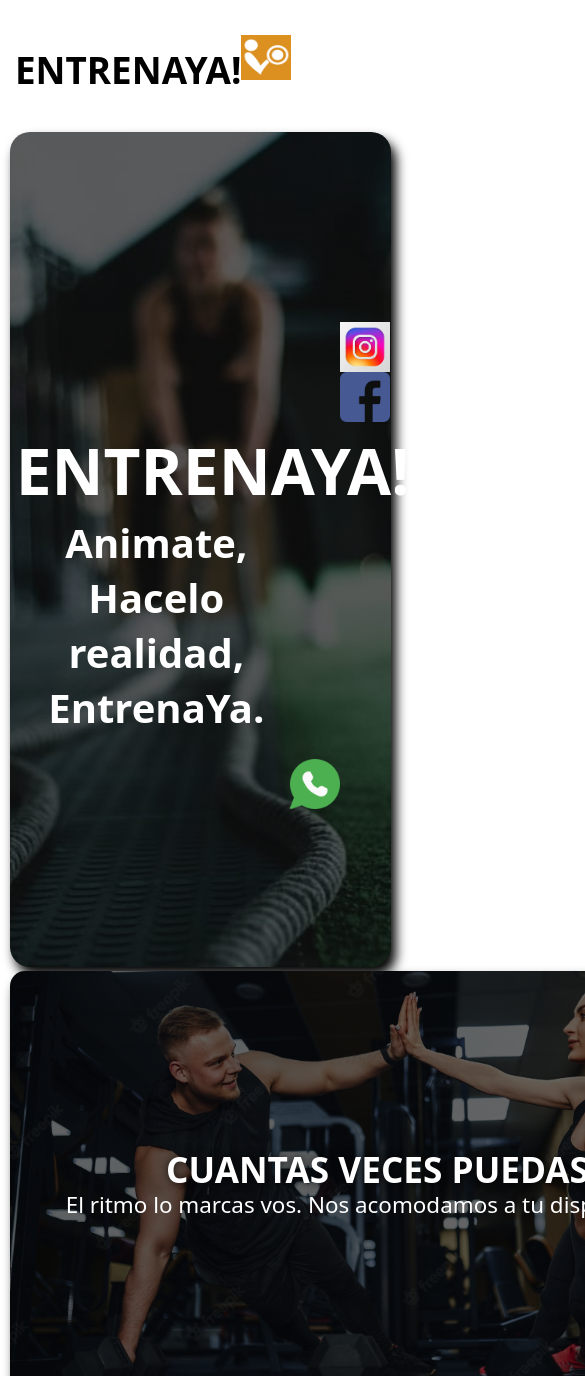
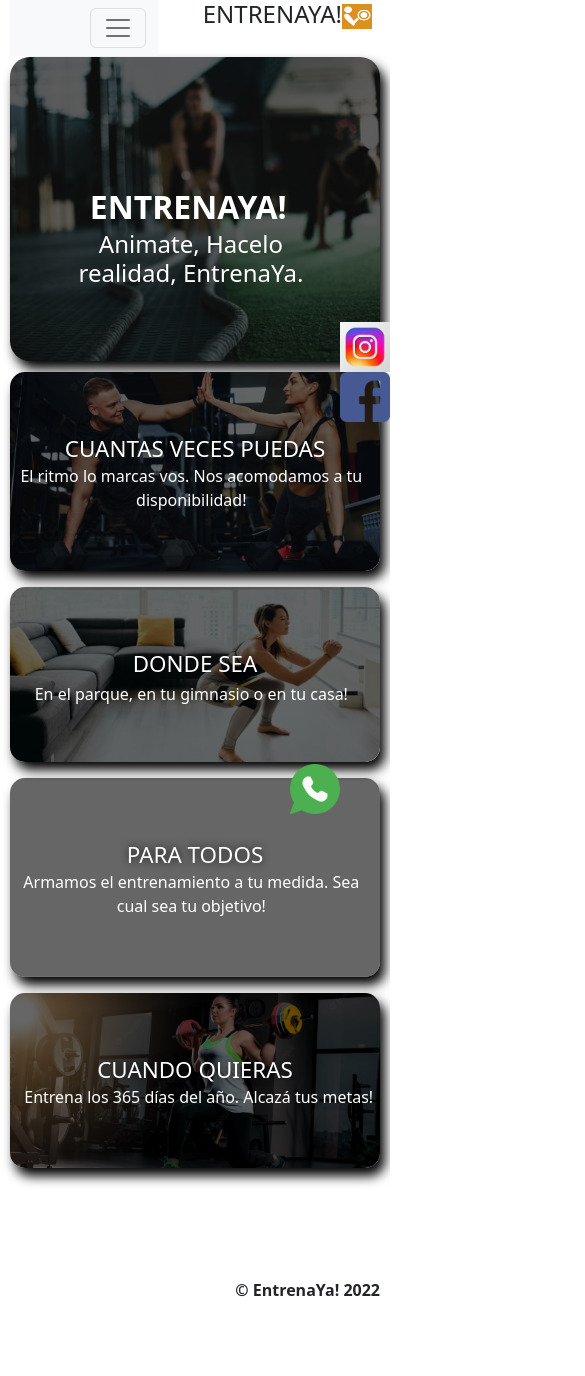
Before and after one commit to willy2403/EntrenaYa, a website: page index.html in a window 390 px wide. Shown: the top 1376 px of the page, 585 px wide, since content can reach past the window. After the commit the page ends 1318 px from the top, so only its background shows below. Drawn offline with nearby package versions, Linux system fonts and the light colour scheme; files whose address does not match are found by name.

Commit message:
media de index y arreglo node

```diff
--- a/css/estilo.css
+++ b/css/estilo.css
@@ -10,55 +10,28 @@
     grid-template-columns: 0.8fr 1.2fr;
     grid-template-rows: 0.2;
     grid-template-areas:
-    "logo nav";
+    "nav logo";
 
 
 }
 
 .titulo {
     grid-area: logo;
-    margin-left: 5px;
+    display: flex;
+    flex-direction: row;
+    justify-content: flex-end;
+    margin-right: 3px;
     font-weight: bold;
+    margin-bottom: 20px;
 }
 
-.estilolisto {
-    grid-area: nav;
-    margin-right: 1%;
-
+.titulo h3{
+    font-size: 2.0em;
 }
-
-ul{
-    display: flex;
-    justify-content: end;
-    justify-content: space-evenly;
-
-}
-li{
-    display: inline;
-
-
-}
-header a{
-    list-style: none;
-    text-decoration: none;
-    font-weight: bold;
-    color: black;
-    font-weight: bold;
-}
-
-header a:hover{
-    color: #24293d;
-}
-.titulo{
-    display: flex;
-    justify-content:space-between;
-
-}
-
 .logo{
-    margin-top: 5px;
-    margin-right: 350px;
-    padding-top: 22px;
+    margin-top: 1px;
+    margin-right: 5px;
+    padding-top: 2px;
 }
 
 
@@ -104,7 +77,7 @@ body{
 }
 
 .animate__titulo h2{
-    transform: translate(2%, 5%);
+    transform: translate(2%, 62%);
 }
 
 h1{font-size: 3.5em;}
@@ -149,13 +122,14 @@ p{font-size: 1.5em;}
     font-size: 2.2em;
     color: white;
     padding: 50px;
-    transform: translate(-1%, 60%);
+    transform: translate(-1%, 90%);
     text-shadow: 0 0 8px rgba(0, 0 , 0, 0.8);
 
 }
 .ritmo p{
     color: white;
     font-size: 1.4em;
+    transform: translate(-1%, 188%);
 }
 
 .casa{
@@ -175,13 +149,14 @@ p{font-size: 1.5em;}
     font-size: 2.2em;
     color: white;
     padding: 50px;
-    transform: translate(-1%, 60%);
+    transform: translate(-1%, 90%);
     text-shadow: 0 0 8px rgba(0, 0 , 0, 0.8);
 }
 
 .casa p{
     color: white;
     font-size: 1.4em;
+    transform: translate(-1%, 188%);
 }
 
 .todos{
@@ -200,13 +175,14 @@ p{font-size: 1.5em;}
     font-size: 2.2em;
     color: white;
     padding: 50px;
-    transform: translate(-1%, 60%);
+    transform: translate(-1%, 90%);
     text-shadow: 0 0 8px rgba(0, 0 , 0, 0.8);
 }
 
 .todos p{
     color: white;
     font-size: 1.4em;
+    transform: translate(-1%, 188%);
 }
 
 .cuando{
@@ -226,17 +202,19 @@ p{font-size: 1.5em;}
     font-size: 2.2em;
     color: white;
     padding: 50px;
-    transform: translate(-1%, 60%);
+    transform: translate(-1%, 90%);
     text-shadow: 0 0 8px rgba(0, 0 , 0, 0.8);
 }
 
 .cuando p{
     color: white;
     font-size: 1.4em;
+    transform: translate(-1%, 188%);
 }
 
 /* ------------------ article ------------------------ */
 .video{
+    margin-top: 30px;
     text-align: center;
     font-weight: bold;
 
@@ -299,7 +277,130 @@ width: 20%;
         "todos"
         "cuando";
     }
+    .prueba h3{
+        font-size: 1.9em;
+    }
+    .logo img{
+        width: 40px;
+        height: 35px;
+    }
+    .animate{
+        width: 98vw;
+        height: 95vh;
+    }
+    .animate h1{
+        font-size: 3.0em;
+    }
+    .animate h2{
+        font-size: 2.2em;
+    }
+
+    .ritmo{
+        width: 750px;
+        height: 370px;
+    }
+    .casa{
+        width: 750px;
+        height: 370px;
+    }
+    .todos{
+        width: 750px;
+        height: 370px;
+    }
+    .cuando{
+        width: 750px;
+        height: 370px;
+    }
+
+
+    .video{
+        display: none;
+    }
+
+    .publicidad{
+        margin-top: 90px;
+    }
 }
+
+/* -------------------Tamaño movil-------------- */
+@media screen and (max-width: 500px){
+    .animate{
+        width: 100%;
+        height: 100%;
+    }
+    .prueba h3{
+        font-size: 1.5em;
+    }
+    .logo img{
+        width: 30px;
+        height: 25px;
+    }
+    .animate h1{
+        font-size: 2.0em;
+        transform: translate(16%, -181%);
+
+    }
+    .animate h2{
+        font-size: 1.5em;
+        transform: translate(17%, -127%);
+    }
+
+    .ritmo{
+        width: 100%;
+        height: 100%;
+    }
+    .ritmo h3{
+        font-size: 1.4em;
+        transform: translate(0%, 11%);
+    }
+
+    .ritmo p{
+        font-size: 1.0em;
+        transform: translate(-1%, -90%);
+    }
+
+    .casa{
+        width: 100%;
+        height: 100%;
+    }
+    .casa h3{
+        font-size: 1.4em;
+        transform: translate(0%, 11%);
+    }
+    .casa p{
+        font-size: 1.0em;
+        transform: translate(-1%, -168%);
+    }
+
+    .todos{
+        width: 100%;
+        height: 100%;
+    }
+    .todos h3{
+        font-size: 1.4em;
+        transform: translate(0%, 11%);
+    }
+    .todos p{
+        font-size: 1.0em;
+        transform: translate(-1%, -90%);
+    }
+    .cuando{
+        width: 100%;
+        height: 100%;
+    }
+    .cuando h3{
+        font-size: 1.4em;
+        transform: translate(0%, 11%);
+    }
+    .cuando p{
+        font-size: 1.0em;
+        transform: translate(1%, -181%);
+    }
+
+
+}
+
+
 
  /*---------------------------NOSOTROS--------------------------*/
 
@@ -311,6 +412,8 @@ width: 20%;
     width: 750px;
     text-align: center;
     margin: auto;
+    color: #ffffff;
+    text-shadow: 0 0 8px rgba(0, 0 , 0, 0.8);
  }
 
  .conocenos h1{
@@ -346,8 +449,8 @@ width: 20%;
 
  .inspirador figure{
     position: relative;
-    width: 750px;
-    height: 550px;
+    width: 900px;
+    height: 600px;
     overflow: hidden;
     border-radius: 6px;
     box-shadow: 0px 15px 25px rgba(0, 0 , 0, 0.50);
@@ -415,8 +518,8 @@ width: 20%;
 
  .dinamico figure{
     position: relative;
-    width: 750px;
-    height: 550px;
+    width: 900px;
+    height: 600px;
     overflow: hidden;
     border-radius: 6px;
     box-shadow: 0px 15px 25px rgba(0, 0 , 0, 0.50);
@@ -438,8 +541,8 @@ width: 20%;
 
  .personal figure{
     position: relative;
-    width: 750px;
-    height: 550px;
+    width: 900px;
+    height: 600px;
     overflow: hidden;
     border-radius: 6px;
     box-shadow: 0px 15px 25px rgba(0, 0 , 0, 0.50);
@@ -461,8 +564,8 @@ width: 20%;
 
  .infalible figure{
     position: relative;
-    width: 750px;
-    height: 550px;
+    width: 900px;
+    height: 600px;
     overflow: hidden;
     border-radius: 6px;
     box-shadow: 0px 15px 25px rgba(0, 0 , 0, 0.50);
@@ -621,13 +724,11 @@ width: 20%;
     display: flex;
     align-items: center;
     justify-content: center;
-    background-color: #03afff;
     border-radius: 4px;
     transition: transform 0.3s ease-in-out;
     background-size: cover;
     background-position: center;
     background-repeat: no-repeat;
-
 }
 
 .programas_:hover{
@@ -671,7 +772,7 @@ width: 20%;
     font-weight: bold;
     color: #ffffff;
     font-weight: 700;
-    text-shadow: 2px 2px #000;
+    text-shadow: 0 0 8px rgba(0, 0 , 0, 0.8);
     }
 
 
@@ -787,7 +888,7 @@ main{
 }
 .empeza{
     margin: auto;
-    height: 400px;
+    height: 200px;
     width: 350px;
     align-items: center;
     padding-top: 30px;
--- a/index.html
+++ b/index.html
@@ -7,7 +7,7 @@
     <title>EntrenaYa!</title>
 
     <link rel="shortcut icon" href="Imagenes/logo2icono.ico" type="image/x-icon">
-    <!-- <link href="https://cdn.jsdelivr.net/npm/bootstrap@5.2.2/dist/css/bootstrap.min.css" rel="stylesheet" integrity="sha384-Zenh87qX5JnK2Jl0vWa8Ck2rdkQ2Bzep5IDxbcnCeuOxjzrPF/et3URy9Bv1WTRi" crossorigin="anonymous"> -->
+    <link href="https://cdn.jsdelivr.net/npm/bootstrap@5.2.2/dist/css/bootstrap.min.css" rel="stylesheet" integrity="sha384-Zenh87qX5JnK2Jl0vWa8Ck2rdkQ2Bzep5IDxbcnCeuOxjzrPF/et3URy9Bv1WTRi" crossorigin="anonymous">
 
     <link rel="stylesheet" href="css/estilo.css">
 
@@ -22,15 +22,35 @@
     </div>
 
     <header class="estilolista">
-        <nav>
-            <ul>
-                <li><a href="index.html">Inicio</a></li>
-                <li><a href="paginas/nosotros.html">Nosotros</a></li>
-                <li><a href="paginas/programas.html">Programas</a></li>
-                <li><a href="paginas/galeria.html">Galeria</a></li>
-                <li><a href="paginas/contactos.html">Contacto</a></li>
-            </ul>
-        </nav>
+            <nav class="navbar navbar-expand-lg bg-light">
+                <div class="container-fluid">
+                  <a class="navbar-brand" href="#"></a>
+                  <button class="navbar-toggler" type="button" data-bs-toggle="collapse" data-bs-target="#navbarSupportedContent" aria-controls="navbarSupportedContent" aria-expanded="false" aria-label="Toggle navigation">
+                    <span class="navbar-toggler-icon"></span>
+                  </button>
+                  <div class="collapse navbar-collapse" id="navbarSupportedContent">
+                    <ul class="navbar-nav me-auto mb-2 mb-lg-0">
+                      <li class="nav-item">
+                        <a class="nav-link active" aria-current="page" href="index.html">Inicio</a>
+                      </li>
+                      <li class="nav-item">
+                        <a class="nav-link active" aria-current="page" href="paginas/nosotros.html">Nosotros</a>
+                      </li>
+                      <li class="nav-item">
+                        <a class="nav-link active" aria-current="page" href="paginas/programas.html">Programas</a>
+                      </li>
+                      <li class="nav-item">
+                        <a class="nav-link active" aria-current="page" href="paginas/galeria.html">Galeria</a>
+                      </li>
+                      <li class="nav-item">
+                        <a class="nav-link active" aria-current="page" href="paginas/contactos.html">Contacto</a>
+                      </li>
+                    </ul>
+                  </div>
+                </div>
+              </nav>
+
+
     </div>
     </header>
     <main class="animate">
@@ -82,7 +102,7 @@
         </div>
     </footer>
 
-<!-- <script src="https://cdn.jsdelivr.net/npm/bootstrap@5.2.2/dist/js/bootstrap.bundle.min.js" integrity="sha384-OERcA2EqjJCMA+/3y+gxIOqMEjwtxJY7qPCqsdltbNJuaOe923+mo//f6V8Qbsw3" crossorigin="anonymous"></script> -->
+<script src="https://cdn.jsdelivr.net/npm/bootstrap@5.2.2/dist/js/bootstrap.bundle.min.js" integrity="sha384-OERcA2EqjJCMA+/3y+gxIOqMEjwtxJY7qPCqsdltbNJuaOe923+mo//f6V8Qbsw3" crossorigin="anonymous"></script>
 
 </body>
 </html>
```
Also changed, not shown: package.json (+8 -3 lines), css/main.css (added), scss/main.scss (added), 3 other files.
